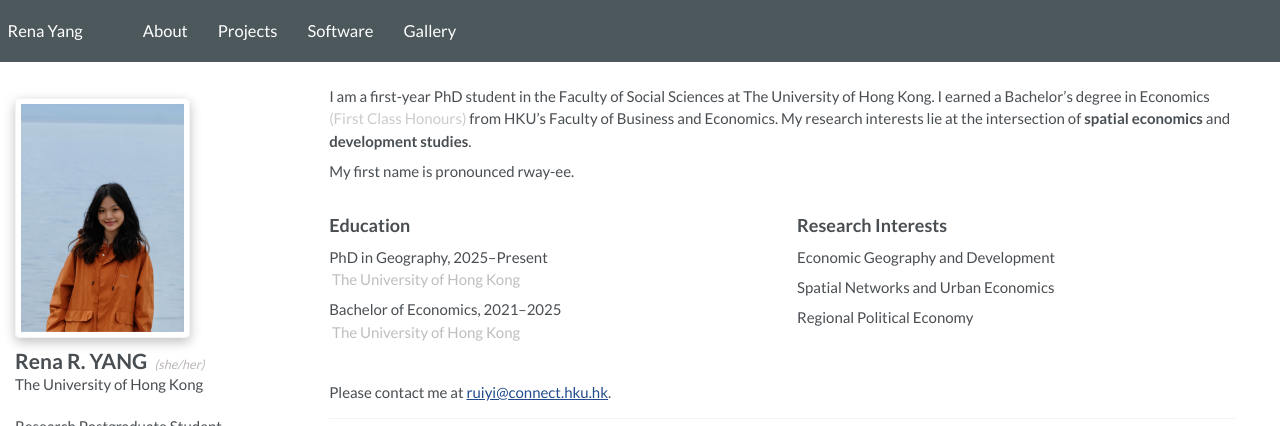
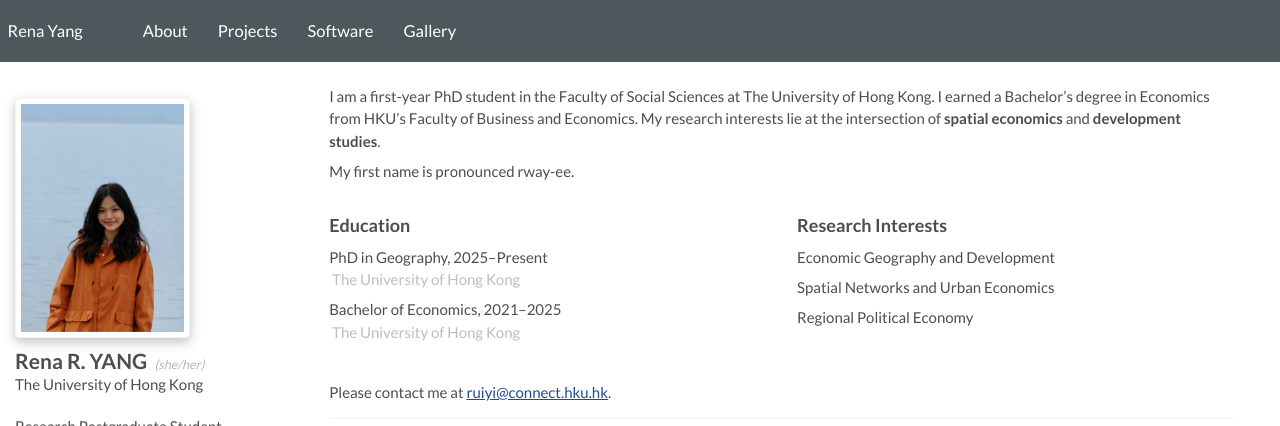
Before and after one commit to ruiyi-yang/ruiyi-yang.github.io, a Jekyll site: the page built from _pages/about.md, in a window 1280 px wide, cut to the strip 0-426 px from the top of the page. Built offline with Jekyll 4.4.1, drawn with Linux system fonts in a browser that asks for light colours.

Commit message:
Update about.md

```diff
--- a/_pages/about.md
+++ b/_pages/about.md
@@ -17,7 +17,7 @@
 
 <span class='anchor' id='about-me'></span>
 
-I am a first-year PhD student in the Faculty of Social Sciences at The University of Hong Kong. I earned a Bachelor’s degree in Economics <span style="color:#cbcbcb;">(First Class Honours)</span> from HKU’s Faculty of Business and Economics. My research interests lie at the intersection of **spatial economics** and **development studies**.
+I am a first-year PhD student in the Faculty of Social Sciences at The University of Hong Kong. I earned a Bachelor’s degree in Economics from HKU’s Faculty of Business and Economics. My research interests lie at the intersection of **spatial economics** and **development studies**.
 
 
 My first name is pronounced rway-ee.
```
